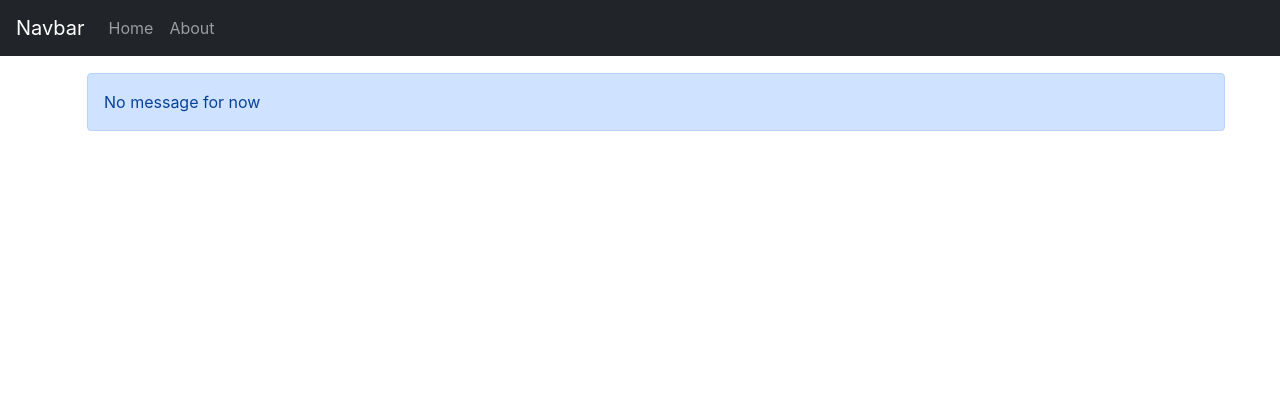
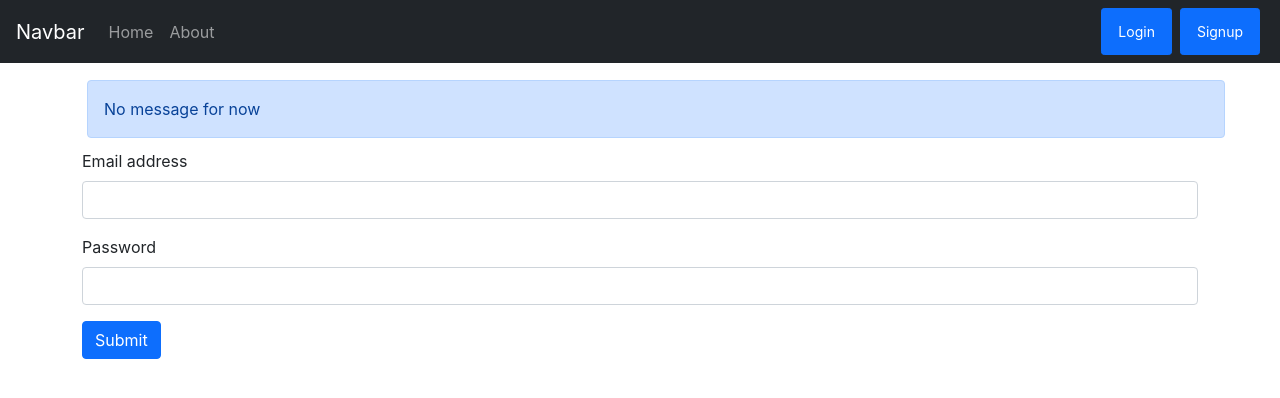
Before and after one commit to webdevFaizan/CloudCo-FrontEnd, a React (Create React App) app: page /login in a window 1280 px wide. Shown: the top 398 px of the page. Built offline with nearby package versions, Linux system fonts and the light colour scheme.

Commit message:
In between lecture 69, I have made an api call from the front end side to login using credentials, and I have received the auth token in return and I will save this auth token in the local host, to send it with other requests. This will let us authorize each and every request.

```diff
--- a/src/App.js
+++ b/src/App.js
@@ -7,7 +7,9 @@ import {
 import About from "./Components/About";
 import Alert from "./Components/Alert";
 import Home from "./Components/Home";
+import Login from "./Components/Login";
 import Navbar from "./Components/Navbar";
+import Signup from "./Components/Signup";
 import NoteState from "./Context/Note/NoteState";
 
 const App = () => {
@@ -16,13 +18,15 @@ const App = () => {
       <NoteState>
           <Router>
             <Navbar/>
-            <div className="alert container" style={{minHeight : '55px', position: 'relative'}}>
+            <div className="alert container" style={{minHeight : '70px', position: 'relative'}}>
               <Alert message={"No message for now"}/>
             </div>
             <div className="container">
               <Routes>
                 <Route exact path='/' element={<Home />}/>
                 <Route exact path='/about' element={<About/>}/>
+                <Route exact path='/login' element={<Login/>}/>
+                <Route exact path='/signup' element={<Signup/>}/>
               </Routes>
             </div>
           </Router>
--- /dev/null
+++ b/src/Components/Login.js
@@ -0,0 +1,64 @@
+import React,{useState} from 'react'
+
+function Login() {
+
+    const host='http://localhost:5000'
+
+    const [email,setEmail] = useState('');
+    const [password,setPassword] = useState('');
+
+    const onEmailChange=(e)=>{
+        setEmail(e.target.value);
+        // console.log(e.target.value);
+    }
+
+    const onPasswordChange=(e)=>{
+        setPassword(e.target.value);
+        // console.log(description);
+    }
+
+    const onSubmit=async (e)=>{
+        e.preventDefault();
+        let obj={
+            email:email,
+            password: password
+        }
+        console.log(obj);
+
+        let url = `${host}/api/auth/login`;
+        const response = await fetch(url, {
+            method: 'POST',
+            headers: {
+            'Content-Type': 'application/json'
+
+        },
+        body : JSON.stringify(obj)
+    });
+
+        const data =await response.json();
+        console.log(data);
+
+    }
+
+    return (
+    <>
+        <div>
+            {/* We could have integrated the onClick handler when we click the button of type submit, or we could handle the onSubmit on the form because the form gets submitted. */}
+            <form onSubmit={onSubmit}>
+                <div className="mb-3">
+                    <label htmlFor="exampleInputEmail1" className="form-label" >Email address</label>
+                    <input type="email" className="form-control" id="exampleInputEmail1" onChange={onEmailChange} aria-describedby="emailHelp"/>
+                    {/* <div id="emailHelp" className="form-text">We'll never share your email with anyone else.</div> */}
+                </div>
+                <div className="mb-3">
+                    <label htmlFor="exampleInputPassword1" className="form-label" >Password</label>
+                    <input type="password" className="form-control" onChange={onPasswordChange} id="exampleInputPassword1 "/>
+                </div>
+                <button type="submit" className="btn btn-primary">Submit</button>
+            </form>
+        </div>
+    </>
+  )
+}
+
+export default Login
--- a/src/Components/Navbar.js
+++ b/src/Components/Navbar.js
@@ -25,6 +25,22 @@ const Navbar = () => {
             </li>
           </ul>
         </div>
+        <div className="credentials d-flex">
+            <div className="collapse navbar-collapse " >
+              <ul className="navbar-nav mr-auto">
+                <li className={`nav-item`}>
+                  <button className="btn btn-sm btn-primary mx-1" style={{color:'#000'}}>
+                    <Link className="nav-link active" to="/login">Login <span className="sr-only">(current)</span></Link>
+                  </button>
+                </li>
+                <li className={`nav-item`}>
+                  <button className="btn btn-sm btn-primary mx-1">
+                      <Link className="nav-link active" to="/signup">Signup <span className="sr-only">(current)</span></Link>
+                  </button>
+                </li>
+              </ul>
+            </div>
+        </div>
       </nav>
     </div>
   )
--- /dev/null
+++ b/src/Components/Signup.js
@@ -0,0 +1,11 @@
+import React from 'react'
+
+function Signup() {
+  return (
+    <div>
+      I am signup component
+    </div>
+  )
+}
+
+export default Signup
--- a/src/Context/Note/NoteState.js
+++ b/src/Context/Note/NoteState.js
@@ -14,7 +14,7 @@ const NoteState = (props) =>{
           setFlag(true)
         }
         else if(flag===true){
-          // setNotes(notes);
+         // setNotes(notes);
           setFlag(false);
         }
     }
```
